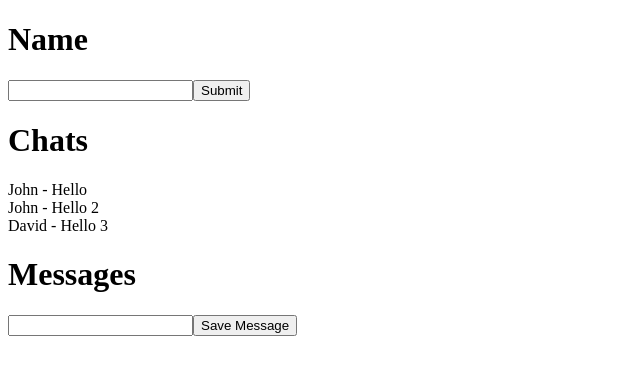
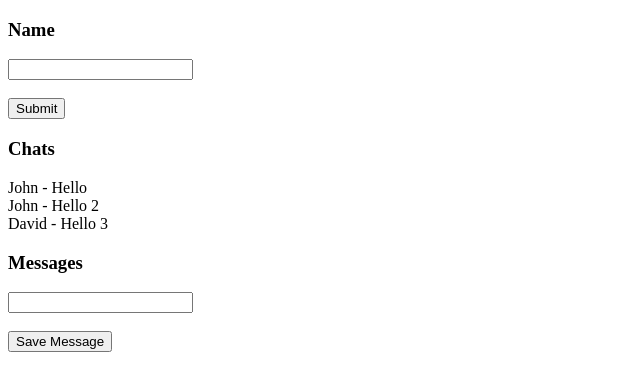
Before and after one commit to steph500/test, a React (Create React App) app: page / in a window 1280 px wide. Shown: the top 390 px of the page, without its empty margins (0-640 px from the left). Built offline with nearby package versions, Linux system fonts and the light colour scheme.

Commit message:
added some styling in html

```diff
--- a/src/Name.js
+++ b/src/Name.js
@@ -101,12 +101,12 @@ export default function Name() {
         <>
 
             <div>
-                <h1>Name</h1>
-                <input type="text" id="name" />
+                <h3>Name</h3>
+                <input type="text" id="name" /><br/><br/>
                 <button onClick={findName}>Submit</button>
             </div>
             <div>
-                <h1>Chats</h1>
+                <h3>Chats</h3>
                 {chat.map(chat =>
 
                     <div key={chat.messageId}>
@@ -115,8 +115,8 @@ export default function Name() {
 
             </div>
             <div>
-                <h1>Messages</h1>
-                <input type="text" id="message" />
+                <h3>Messages</h3>
+                <input type="text" id="message" /><br/><br/>
                 <button onClick={saveMessage}>Save Message</button>
             </div>
         </>
```
